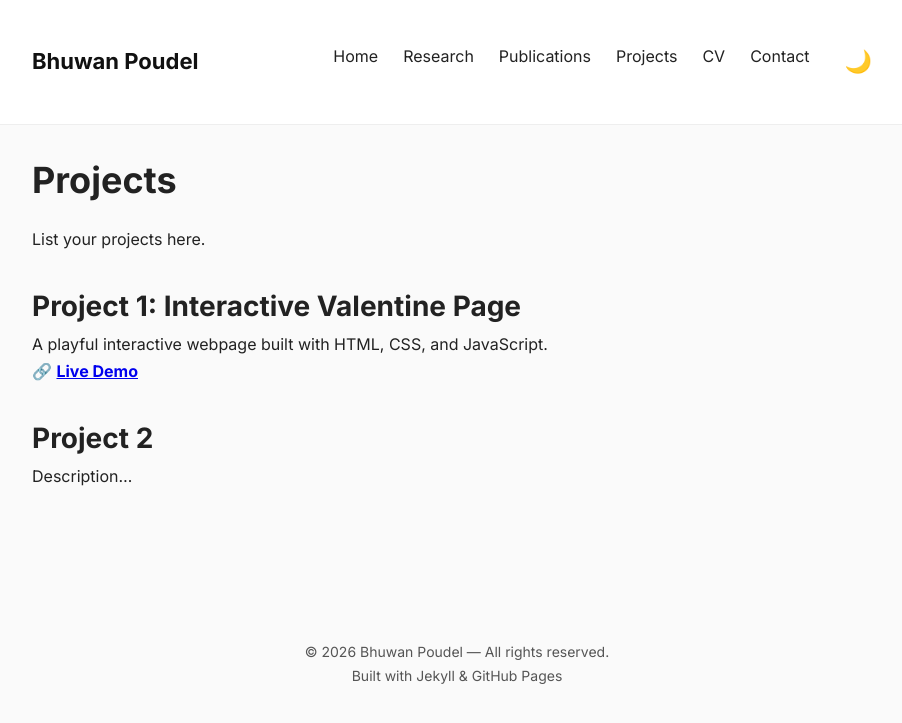
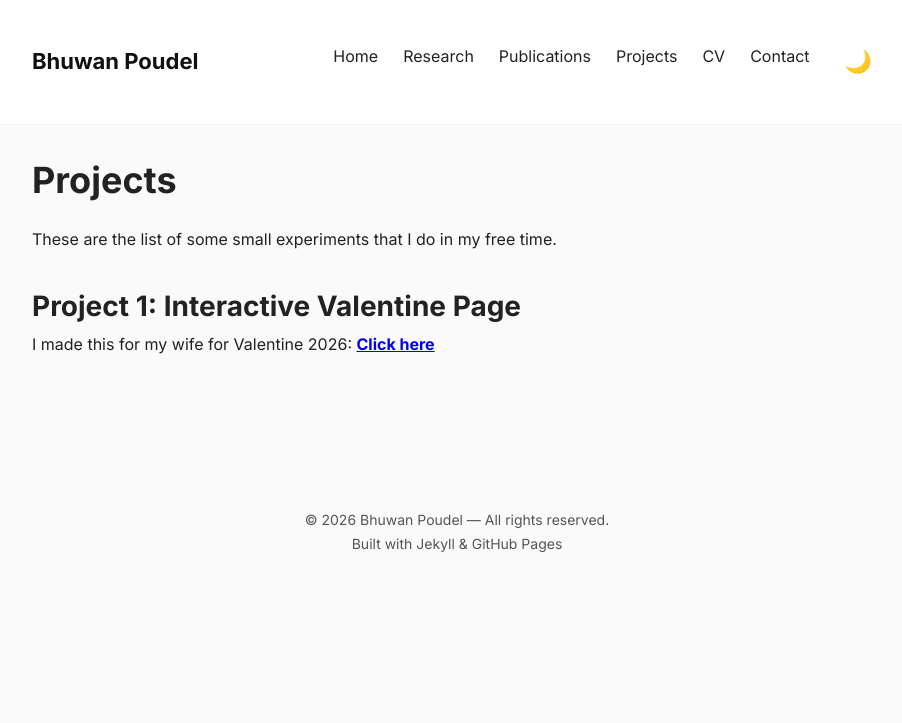
Before and after one commit to pdlbhuwan/pdlbhuwan.github.io, a Jekyll site: the page built from projects.md, in a window 1280 px wide. Shown: the top 723 px of the page, without its empty margins (183-1085 px from the left). Built offline with Jekyll 4.4.1, drawn with Linux system fonts in a browser that asks for light colours.

Commit message:
Update projects.md

```diff
--- a/projects.md
+++ b/projects.md
@@ -5,13 +5,8 @@ title: "Projects"
 
 # Projects
 
-List your projects here.
+These are the list of some small experiments that I do in my free time.
 
 ## Project 1: Interactive Valentine Page
 
-A playful interactive webpage built with HTML, CSS, and JavaScript.
-
-🔗 **[Live Demo](https://pdlbhuwan.github.io/assets/projects/valentine.html)**
-
-## Project 2
-Description...
+I made this for my wife for Valentine 2026: **[Click here](https://pdlbhuwan.github.io/assets/projects/valentine.html)**
```
